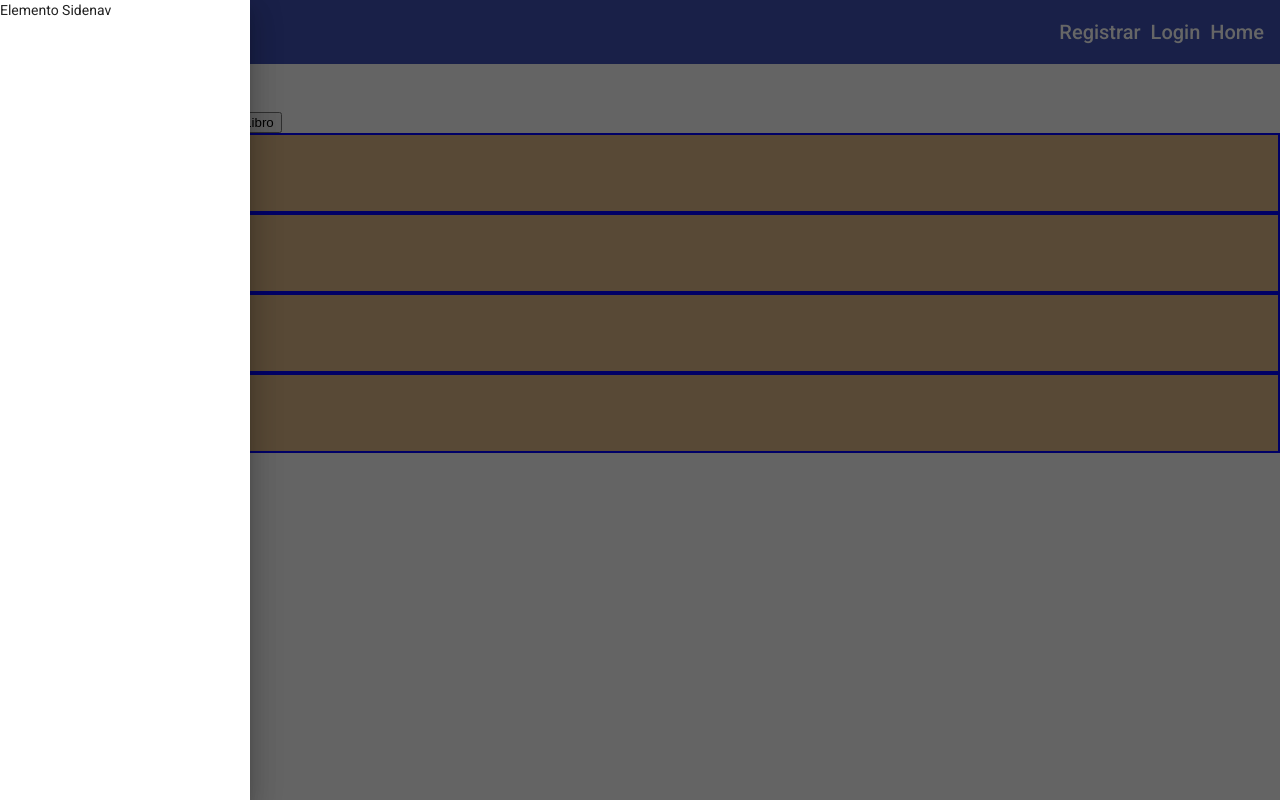
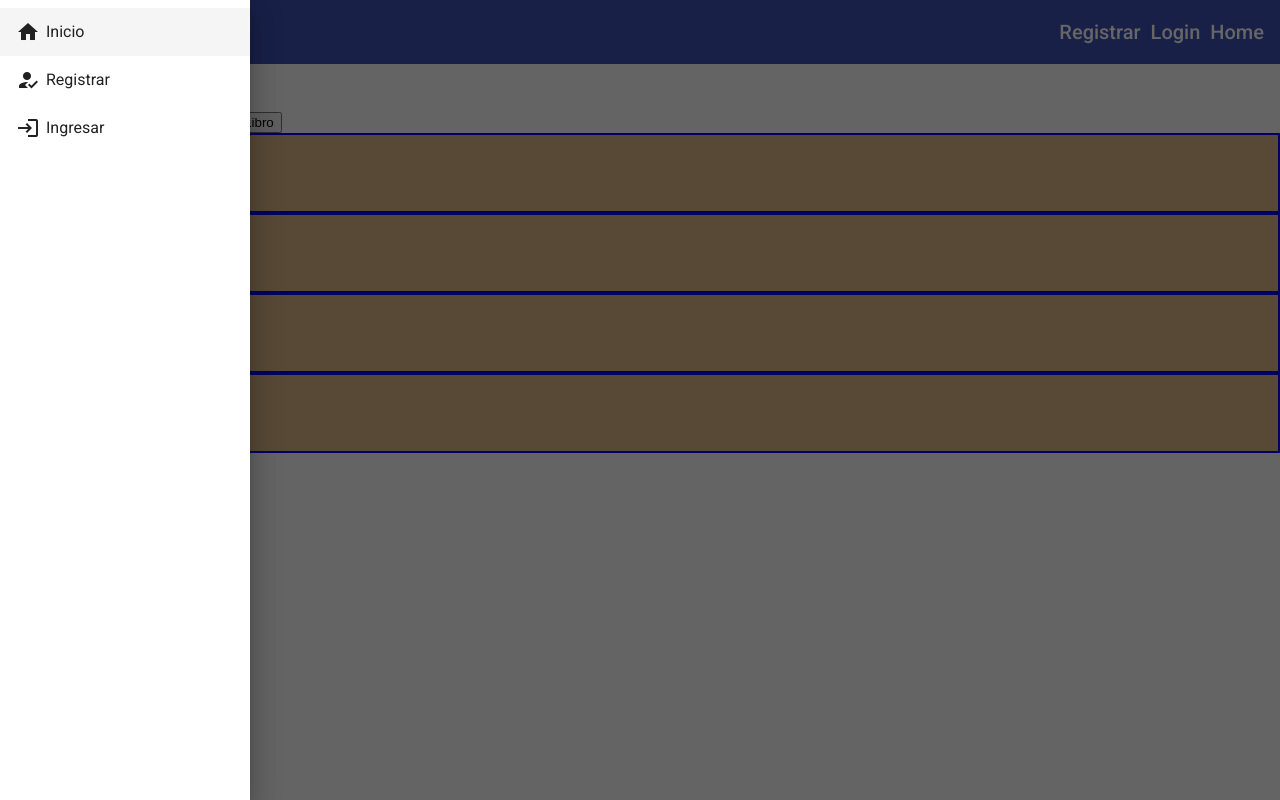
Before and after one commit to jgyusey97/Jonathan-s-Microservices, an Angular app in the folder Angular/mi-web-app/: page /libros in a window 1280 px wide. Both pictures are taken after a click on the button "menu". Built offline with nearby package versions, Linux system fonts and the light colour scheme.

Commit message:
Mejora en drawer
Mejora en drawer para la la seleccion de categorias.

```diff
--- a/Angular/mi-web-app/src/app/app.component.css
+++ b/Angular/mi-web-app/src/app/app.component.css
@@ -24,3 +24,7 @@
   padding: 0;
   margin: 0;
 }
+.navegacion-list-label{
+  display: inline-block;
+  padding-left: 6px;
+}
--- a/Angular/mi-web-app/src/app/app.component.html
+++ b/Angular/mi-web-app/src/app/app.component.html
@@ -1,6 +1,20 @@
 <mat-sidenav-container>
   <mat-sidenav #menu role="navigation">
-    <p>Elemento Sidenav</p>
+    <mat-nav-list>
+      <a mat-list-item routerLink="/" (click)="menu.close()">
+        <mat-icon>home</mat-icon>
+        <span class="navegacion-list-label">Inicio</span>
+      </a>
+      <a mat-list-item routerLink="/registrar" (click)="menu.close()">
+        <mat-icon>how_to_reg</mat-icon>
+        <span class="navegacion-list-label">Registrar</span>
+      </a>
+      <a mat-list-item routerLink="/login"(click)="menu.close()">
+        <mat-icon>login</mat-icon>
+        <span class="navegacion-list-label">Ingresar</span>
+      </a>
+
+    </mat-nav-list>
   </mat-sidenav>
   <mat-sidenav-content>
     <mat-toolbar color="primary">
@@ -13,9 +27,9 @@
       <span>
         Libro Market
       </span>
-      <div fxFlex fxLayout fxLayoutAlign="flex-end">
+      <div fxFlex fxLayout fxLayoutAlign="flex-end" fxHide.xs>
 
-        <ul fxLayout="row"  fxLayoutGap="10" class="navegacion-menu">
+        <ul fxLayout="row" fxLayoutGap="10" class="navegacion-menu">
           <li>
             <a routerLink="/registrar">Registrar</a>
           </li>
```
Also changed, not shown: Angular/mi-web-app/src/app/material.module.ts (+5 -3 lines).
